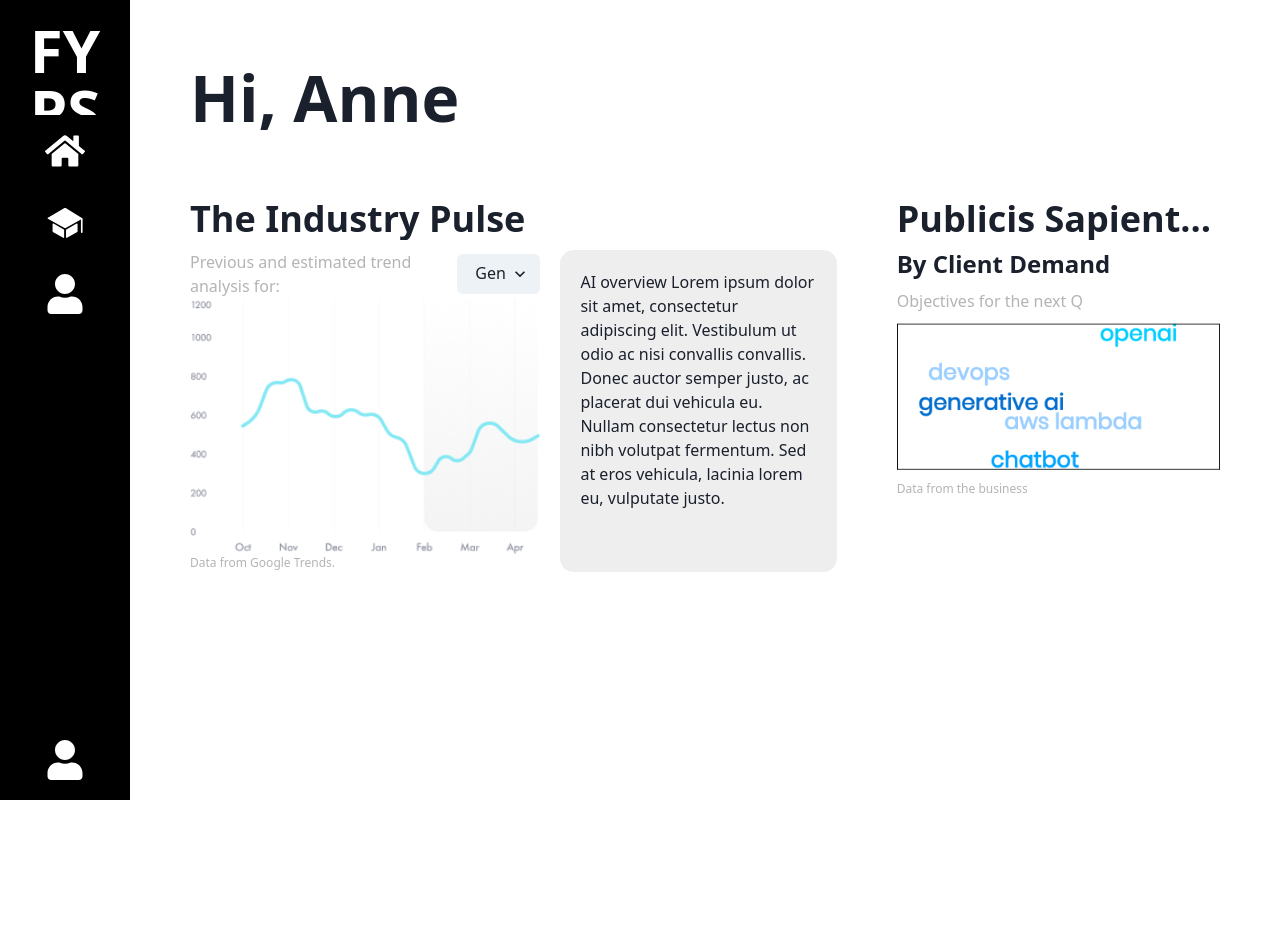
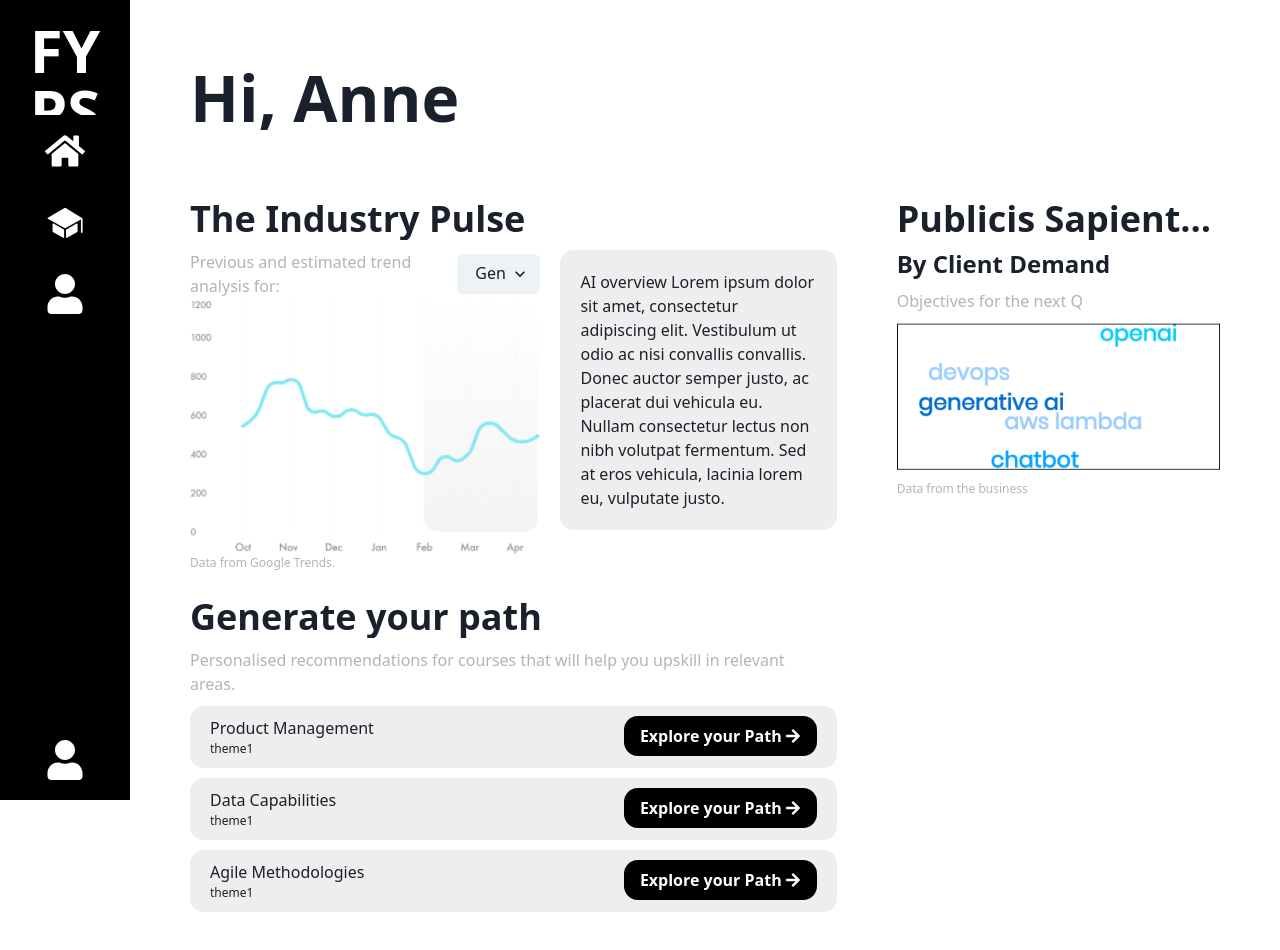
Before and after one commit to Woods-Jack/AspireHackathon2024, a Next.js app: page / in a window 1280 px wide. Shown: the top 950 px of the page. Before the commit the page ends 800 px from the top, so only its background shows below. Built offline with nearby package versions, Linux system fonts and the light colour scheme.

Commit message:
added generate your path

```diff
--- a/app/page.tsx
+++ b/app/page.tsx
@@ -1,5 +1,6 @@
 import { BusinessGraph } from "@/components/Dashboard/Graphs/BusinessGraph";
 import { IndustryGraph } from "@/components/Dashboard/Graphs/IndustryGraph";
+import { PathGenerator } from "@/components/Dashboard/PathGenerator/PathGenerator";
 import MainInterface from "@/components/InputForm/MainInterface";
 import { Header } from "@/components/common/Header";
 import LeftSidebar from "@/components/common/LeftSidebar";
@@ -18,6 +19,11 @@
           <IndustryGraph />
           <BusinessGraph />
         </Flex>
+        <Flex dir="row" w='100%' gap='60px' justifyContent='space-between'>
+
+        <PathGenerator />
+        <Flex flex='1'></Flex>
+        </Flex>
       </PageWrapper>
     </>
   );
--- a/components/Dashboard/Graphs/IndustryGraph.tsx
+++ b/components/Dashboard/Graphs/IndustryGraph.tsx
@@ -23,7 +23,7 @@
           </Text>
         </Flex>
 
-        <Box borderRadius="14" p="20px" bg={color.lightGrey} w="50%">
+        <Box borderRadius="14" p="20px" bg={color.lightGrey} w="50%" mb='45px'>
           <Text>
             AI overview Lorem ipsum dolor sit amet, consectetur adipiscing elit.
             Vestibulum ut odio ac nisi convallis convallis. Donec auctor semper
--- /dev/null
+++ b/components/Dashboard/PathGenerator/PathComponent.tsx
@@ -0,0 +1,27 @@
+import { color } from "@/theme/colors";
+import { Button, Flex, Text } from "@chakra-ui/react";
+import { FaArrowRight } from "react-icons/fa";
+interface PathComponentProps {
+  title: string;
+  description: string;
+}
+export const PathComponent = (props: PathComponentProps) => {
+  return (
+    <Flex
+      direction="row"
+      bg={color.lightGrey}
+      justifyContent="space-between"
+      p={"10px 20px"}
+      borderRadius="14"
+    >
+      <Flex direction="column">
+        <Text>{props.title}</Text>
+        <Text fontSize="12">{props.description}</Text>
+      </Flex>
+      <Button bg={color.black} borderRadius="14" color={color.white} gap="3px">
+        Explore your Path
+        <FaArrowRight />
+      </Button>
+    </Flex>
+  );
+};
--- /dev/null
+++ b/components/Dashboard/PathGenerator/PathGenerator.tsx
@@ -0,0 +1,35 @@
+'use client'
+import { color } from "@/theme/colors";
+import { Flex, Heading, Text } from "@chakra-ui/react";
+import { PathComponent } from "./PathComponent";
+
+export const PathGenerator = () => {
+  const hardCoded = [
+    {
+      title: "Product Management",
+      description: "theme1",
+    },
+    {
+      title: "Data Capabilities",
+      description: "theme1",
+    },
+    {
+      title: "Agile Methodologies",
+      description: "theme1",
+    },
+  ];
+  return (
+    <Flex direction="column" w="100%" flex="2" gap="10px" mt="20px">
+      <Heading as="h2" fontSize="36" noOfLines={1}>
+        Generate your path
+      </Heading>
+      <Text color={color.grey} pr="5px">
+        Personalised recommendations for courses that will help you upskill in
+        relevant areas.
+      </Text>
+      {hardCoded.map((path, index) => (
+        <PathComponent key={index} title={path.title} description={path.description} />
+      ))}
+    </Flex>
+  );
+};
```
